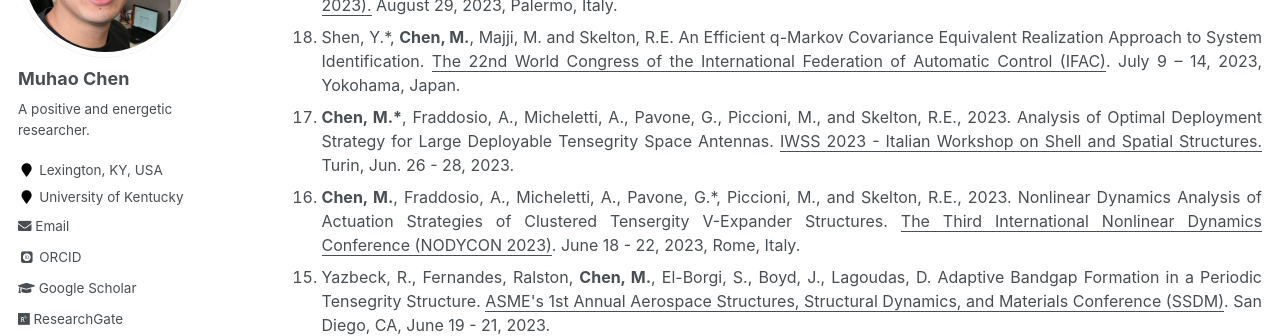
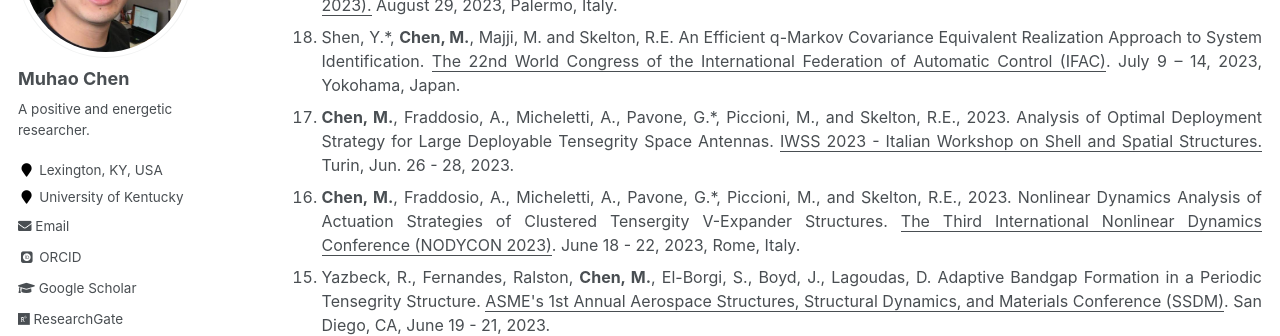
Before and after one commit to Muhao-Chen/muhao-chen.github.io, a Jekyll site: the page built from _pages/publication.md, in a window 1280 px wide and 900 px high, scrolled down 1440 px. Shown: the part 153-489 px from the top of the window. Built offline with Jekyll 4.4.1, drawn with Linux system fonts in a browser that asks for light colours; some web fonts are replaced.

```diff
--- a/_pages/publication.md
+++ b/_pages/publication.md
@@ -46,7 +46,7 @@ toc: true
 <ol reversed>
 <li> <strong>Chen, M.</strong>, Fraddosio, A., Micheletti, A., Pavone, G., Piccioni, M., and Skelton, R.E., 2023. Clustered cable-actuation strategies of a family of V-Expander tensegrity cells. <u>Engineering Mechanics Institute International Conference 2023 (EMI IC 2023).</u> August 29, 2023, Palermo, Italy. </li>
 <li> Shen, Y.*, <strong>Chen, M.</strong>, Majji, M. and Skelton, R.E. An Efficient q-Markov Covariance Equivalent Realization Approach to System Identification. <u>The 22nd World Congress of the International Federation of Automatic Control (IFAC)</u>. July 9 – 14, 2023, Yokohama, Japan. </li>
-<li> <strong>Chen, M.*</strong>, Fraddosio, A., Micheletti, A., Pavone, G., Piccioni, M., and Skelton, R.E., 2023. Analysis of Optimal Deployment Strategy for Large Deployable Tensegrity Space Antennas. <u>IWSS 2023 - Italian Workshop on Shell and Spatial Structures.</u> Turin, Jun. 26 - 28,  2023. </li>
+<li> <strong>Chen, M.</strong>, Fraddosio, A., Micheletti, A., Pavone, G.*, Piccioni, M., and Skelton, R.E., 2023. Analysis of Optimal Deployment Strategy for Large Deployable Tensegrity Space Antennas. <u>IWSS 2023 - Italian Workshop on Shell and Spatial Structures.</u> Turin, Jun. 26 - 28,  2023. </li>
 <li> <strong>Chen, M.</strong>, Fraddosio, A., Micheletti, A., Pavone, G.*, Piccioni, M., and Skelton, R.E., 2023. Nonlinear Dynamics Analysis of Actuation Strategies of Clustered Tensergity V-Expander Structures. <u>The Third International Nonlinear Dynamics Conference (NODYCON 2023)</u>. June 18 - 22, 2023, Rome, Italy. </li>
 <li> Yazbeck, R., Fernandes, Ralston, <strong>Chen, M.</strong>, El-Borgi, S., Boyd, J., Lagoudas, D. Adaptive Bandgap Formation in a Periodic Tensegrity Structure. <u>ASME's 1st Annual Aerospace Structures, Structural Dynamics, and Materials Conference (SSDM)</u>. San Diego, CA, June 19 - 21, 2023. </li>
 <li> Shen, Y., <strong>Chen, M.</strong>*, and Skelton, R.E. Optimal simulation model for tensegrity systems in the presence of finite precision computing. <u>The 21st European Control Conference (ECC)</u>. 13 - 16 June, 2023, Bucharest, Romania. </li>
@@ -99,7 +99,7 @@ toc: true
 <font size=3>
 <ol reversed>
 
-<li> <strong>Chen, M.*</strong>, Fraddosio, A., Micheletti, A., Pavone, G., Piccioni, M., and Skelton, R.E., 2023. Analysis of Optimal Deployment Strategy for Large Deployable Tensegrity Space Antennas. <u>Springer.</u> Accepted. </li>
+<li> <strong>Chen, M.</strong>, Fraddosio, A., Micheletti, A., Pavone, G., Piccioni, M., and Skelton, R.E., 2023. Analysis of Optimal Deployment Strategy for Large Deployable Tensegrity Space Antennas. <u>Springer.</u> Accepted. </li>
 <li> <strong>Chen, M.</strong>, Chen, B. and Skelton, R.E., 2023. Tensegrity Structures and Its Engineering Application. <u>Higher Education Press.</u> In preparation. </li>
 <li> <strong>Chen, M.</strong>, Majji, M. and Skelton, R.E., 2024. Tensegrity Systems: Analysis and Synthesis. <u>New York: Springer.</u> In preparation. (A textbook for undergraduate and graduate students) </li>
 </ol>
```
